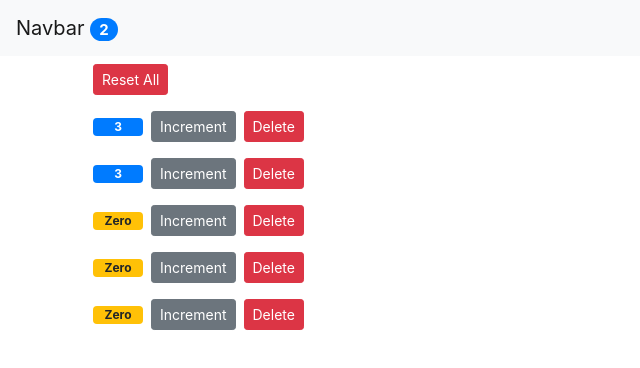
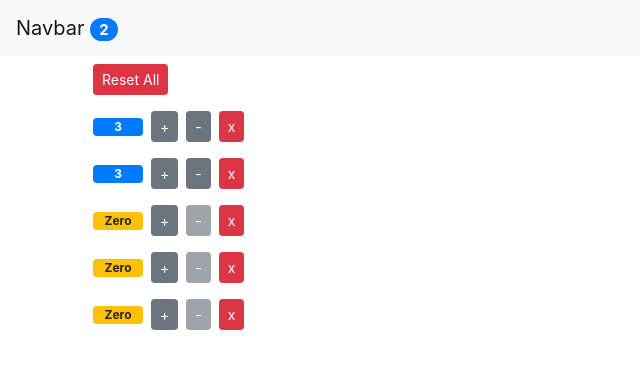
Before and after one commit to aliyousufdev/react-practice, a React (Create React App) app: page / in a window 1280 px wide. Shown: the top 368 px of the page, without its empty margins (0-640 px from the left). Built offline with nearby package versions, Linux system fonts and the light colour scheme.

Commit message:
decrement button & handle decrement. disable when value is zero

```diff
--- a/src/app.jsx
+++ b/src/app.jsx
@@ -17,9 +17,16 @@ class App extends Component {
 
 	incrementHandler = id => {
 		const counters = map(counter => {
-			if (counter.id === id) {
-				counter.value++;
-			}
+			if (counter.id === id) counter.value++;
+			return counter;
+		}, this.state.counters);
+
+		this.setState({ counters })
+	};
+
+	decrementHandler = id => {
+		const counters = map(counter => {
+			if (counter.id === id) counter.value--;
 			return counter;
 		}, this.state.counters);
 
@@ -50,6 +57,7 @@ class App extends Component {
 						onReset={this.resetHandler}
 						onDelete={this.deleteHandler}
 						onIncrement={this.incrementHandler}
+						onDecrement={this.decrementHandler}
 					/>
 				</div>
 			</Fragment>
--- a/src/components/counter.jsx
+++ b/src/components/counter.jsx
@@ -8,6 +8,7 @@ class Counter extends Component {
 				{this.counterValue()}
 				{this.incrementButton()}
 				{this.decrementButton()}
+				{this.deleteButton()}
 			</div>
 		);
 	}
@@ -26,16 +27,26 @@ class Counter extends Component {
 			onClick={() => this.props.onIncrement(this.props.id)}
 			className="btn btn-secondary btn-sm"
 		>
-			Increment
+			+
 		</button>
 	);
 
 	decrementButton = () => (
 		<button
+			onClick={() => this.props.onDecrement(this.props.id)}
+			disabled={this.props.value === 0}
+			className="btn btn-secondary btn-sm m-2"
+		>
+			-
+		</button>
+	);
+
+	deleteButton = () => (
+		<button
 			onClick={() => this.props.onDelete(this.props.id)}
-			className="btn btn-danger btn-sm m-2"
+			className="btn btn-danger btn-sm"
 		>
-			Delete
+			x
 		</button>
 	);
 
--- a/src/components/counters.jsx
+++ b/src/components/counters.jsx
@@ -14,8 +14,9 @@ class Counters extends React.Component {
 	}
 
 	countersList = () => {
-		const { counters, onIncrement, onDelete } = this.props;
-		return map(c => <Counter onIncrement={onIncrement} onDelete={onDelete} key={c.id} {...c} />, counters)
+		const {counters, onIncrement, onDelete, onDecrement} = this.props;
+		return map(c => <Counter onIncrement={onIncrement} onDecrement={onDecrement} onDelete={onDelete}
+										 key={c.id} {...c} />, counters)
 	};
 
 	resetButton = () => (
```
